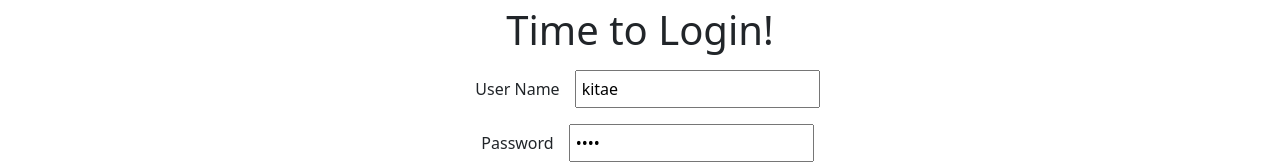
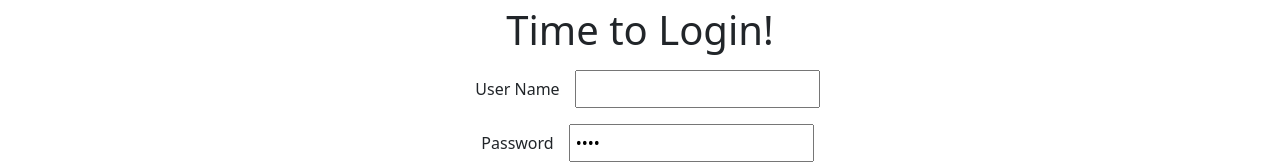
Before and after one commit to kitae104/todo-app, a React (Create React App) app: page / in a window 1280 px wide. Shown: the part 137-301 px from the top of the page. Built offline with nearby package versions, Linux system fonts and the light colour scheme; the HTML template or start-up script is replaced by a standard one.

Commit message:
Update LoginComponent.jsx

```diff
--- a/src/components/todo/LoginComponent.jsx
+++ b/src/components/todo/LoginComponent.jsx
@@ -5,7 +5,7 @@ import { useAuth } from "./security/AuthContext";
 function LoginComponent() {
 
   // 사용자 이름과 패스워드를 상태로 관리한다.
-  const [username, setUsername] = useState("kitae") // 사용자 이름 초기값 설정
+  const [username, setUsername] = useState("") // 사용자 이름 초기값 설정
   const [password, setPassword] = useState("1111")          // 사용자 패스워드 초기값 설정
   const [showErrorMessage, setShowErrorMessage] = useState(false) // 에러 메시지 표시 여부 상태 관리
 
```
